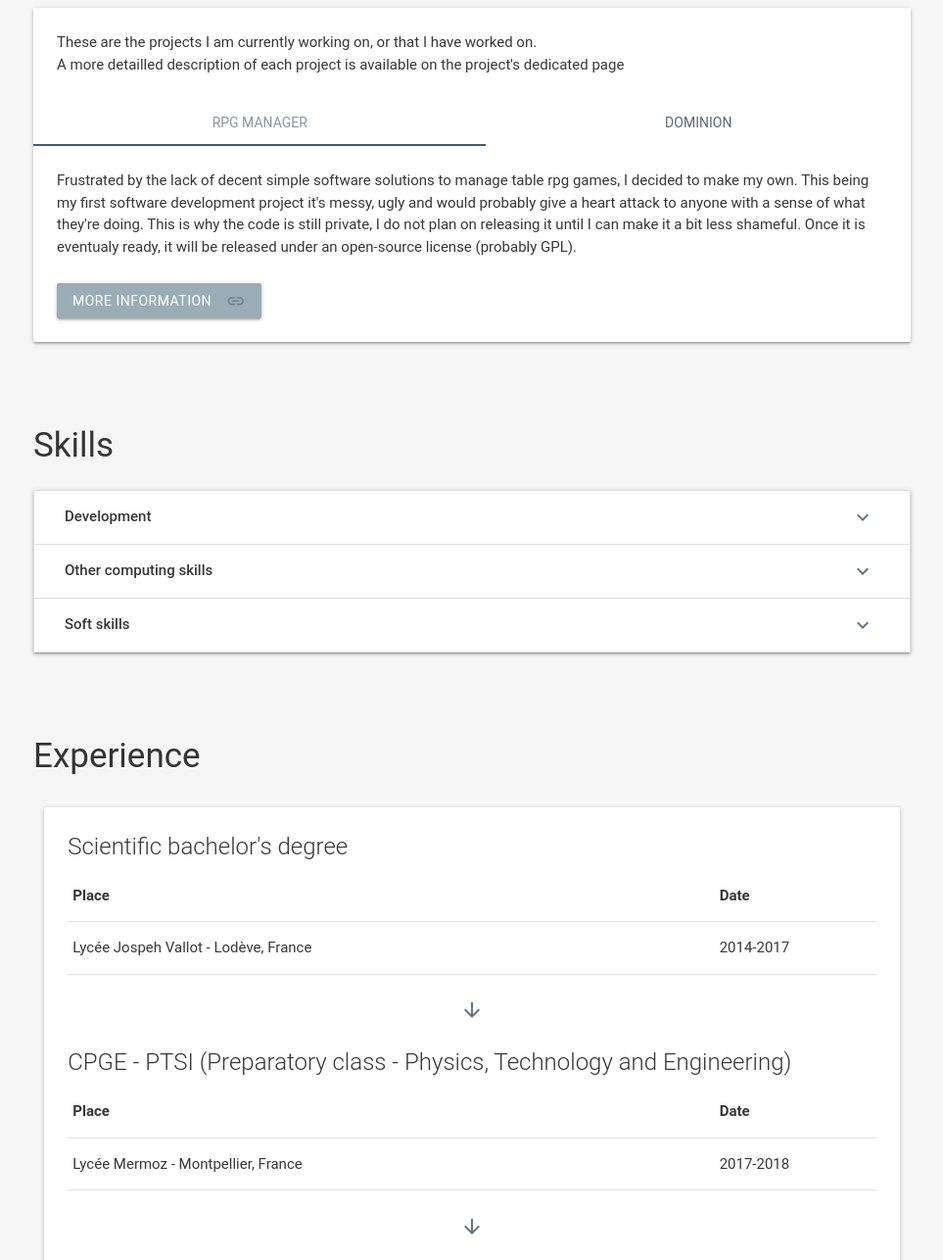
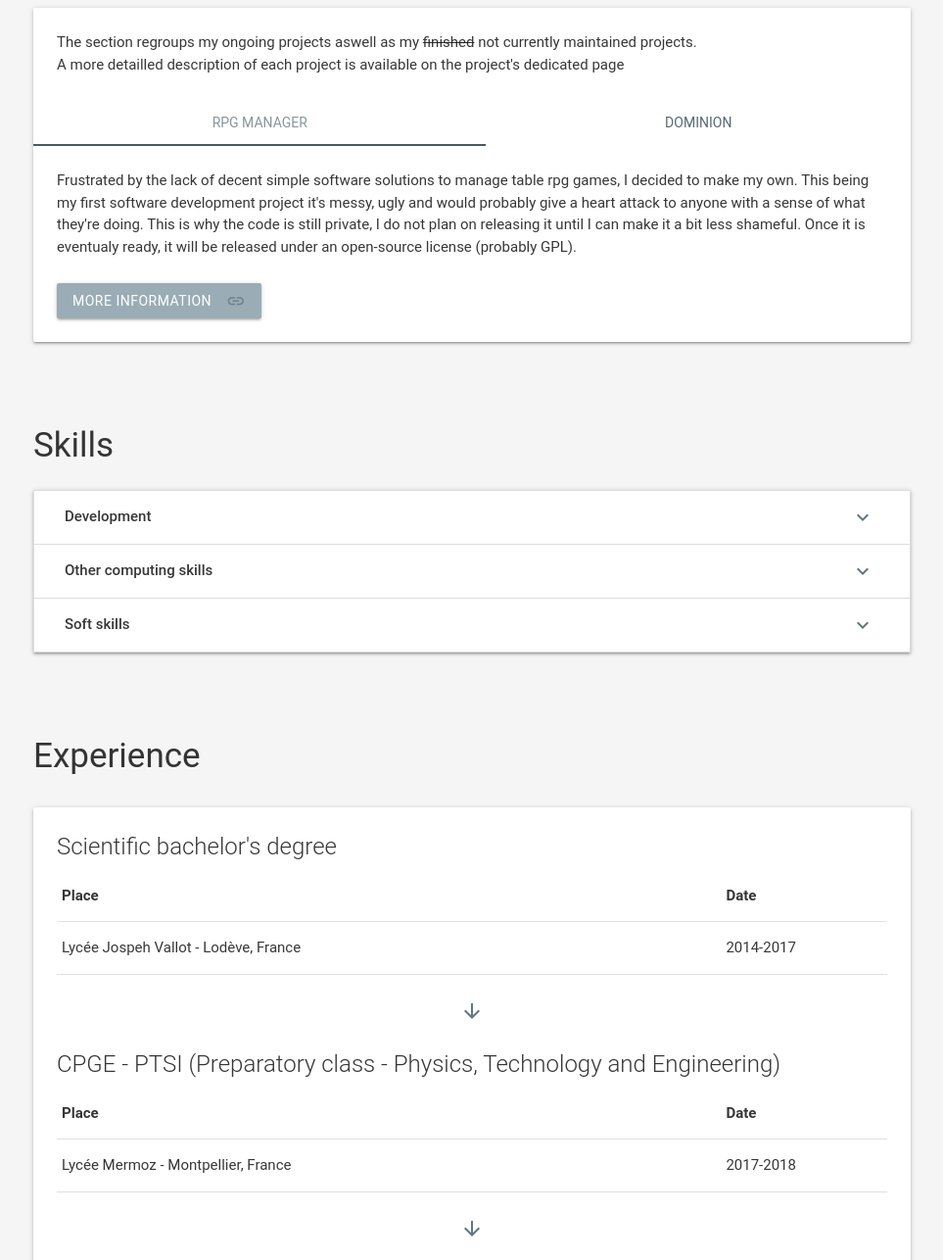
Before and after one commit to amaury-jaspar/portfolio, a plain HTML site: page index.html in a window 1280 px wide. Shown: the part 708-1994 px from the top of the page at 98% size, without its empty margins (158-1121 px from the left). Drawn offline with nearby package versions, Linux system fonts and the light colour scheme; some icons are missing.

Commit message:
modif mineures

```diff
--- a/css/styles.css
+++ b/css/styles.css
@@ -77,6 +77,10 @@ svg {
 
     /******* Experience *******/
 
+#experience > div.row > div {
+    padding:0;
+}
+
 .tabs .tab a {
     color: #455a64;
 }
--- a/index.html
+++ b/index.html
@@ -167,7 +167,7 @@
 			<h1>Projects</h1>
 			<div class="card">
 				<div class="card-content">
-					<p>These are the projects I am currently working on, or that I have worked on.</p>
+					<p>The section regroups my ongoing projects aswell as my <del>finished</del> not currently maintained projects.</p>
 					<p>A more detailled description of each project is available on the project's dedicated page</p>
 				</div>
 				<div class="card-tabs">
```
